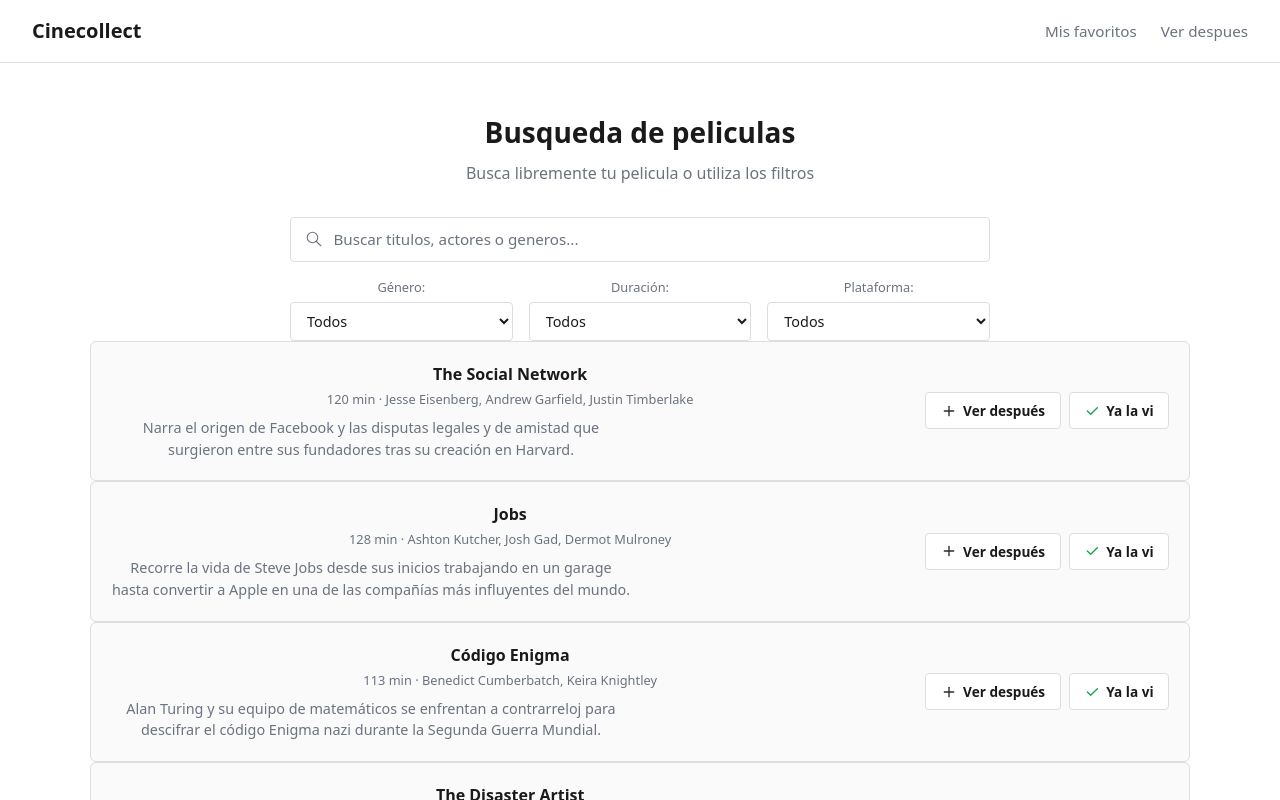
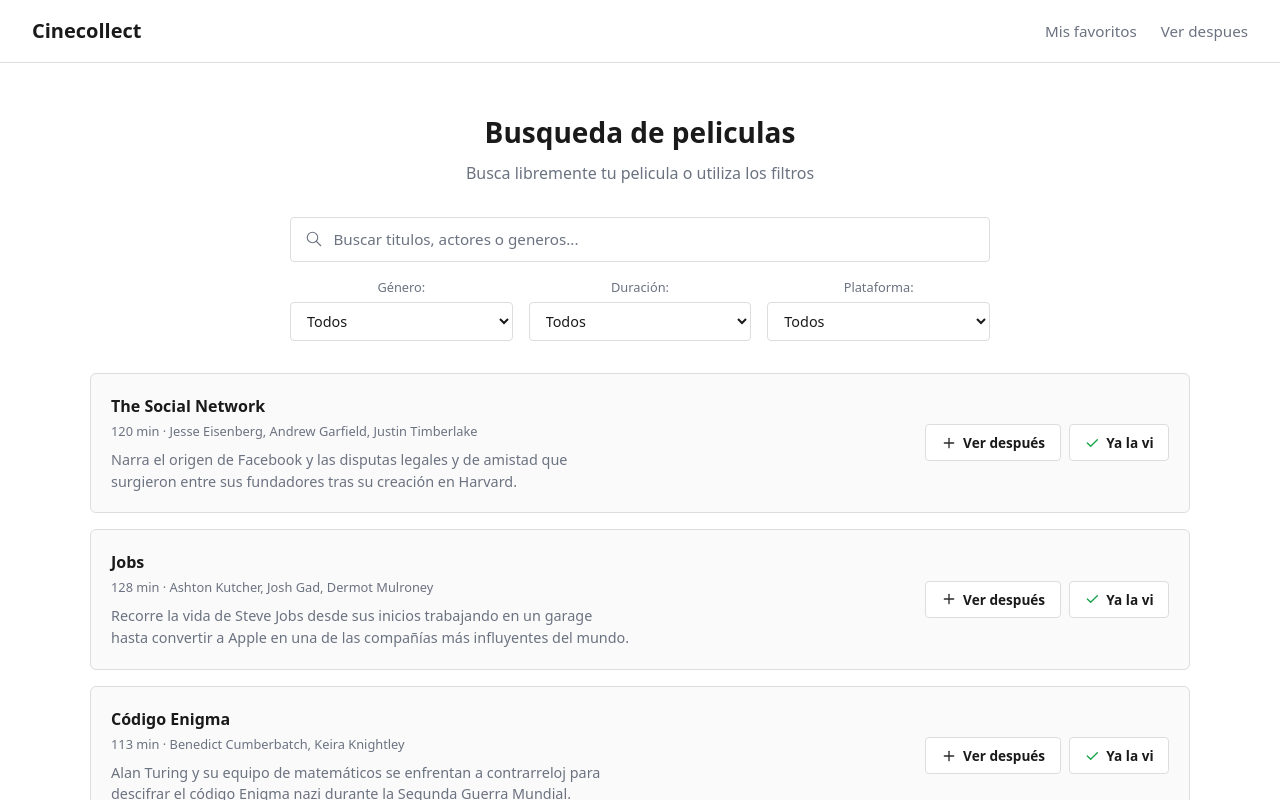
Before and after one commit to floreslog/cinecollect-project, a React (Vite) app in the folder client/: page /catalogo in a window 1280 px wide. Shown: the top 800 px of the page. Built offline with nearby package versions, Linux system fonts and the light colour scheme.

Commit message:
refactor: cambiar lista de peliculas por su propio componente

```diff
--- a/client/src/pages/catalogo/Catalogo.tsx
+++ b/client/src/pages/catalogo/Catalogo.tsx
@@ -1,7 +1,7 @@
 import { useState } from 'react';
 import './Catalogo.css';
 import { peliculas } from '../../data/peliculas';
-import CardPelicula from '../../components/card-pelicula/CardPelicula';
+import ListaPeliculas from '../../components/lista-peliculas/ListaPeliculas';
 
 function normalizar(texto: string) {
   return texto
@@ -95,22 +95,14 @@
         </div>
       </form>
 
-      <div className="lista-de-peliculas">
-        {peliculasFiltradas.length > 0 ? (
-          peliculasFiltradas.map((pelicula) => (
-            <CardPelicula
-              key={pelicula.id}
-              pelicula={pelicula}
-              vista={vistas.includes(pelicula.id)}
-              enVerDespues={verDespues.includes(pelicula.id)}
-              onMarcarVista={() => onMarcarVista(pelicula.id)}
-              onAgregarVerDespues={() => onAgregarVerDespues(pelicula.id)}
-            />
-          ))
-        ) : (
-          <p>No se encontraron películas para "{busqueda}"</p>
-        )}
-      </div>
+      <ListaPeliculas
+        peliculas={peliculasFiltradas}
+        vistas={vistas}
+        verDespues={verDespues}
+        onMarcarVista={onMarcarVista}
+        onAgregarVerDespues={onAgregarVerDespues}
+        mensajeVacio={`No se encontraron películas para "${busqueda}"`}
+      />
 
       <nav>
         <ul className="paginacion">
```
